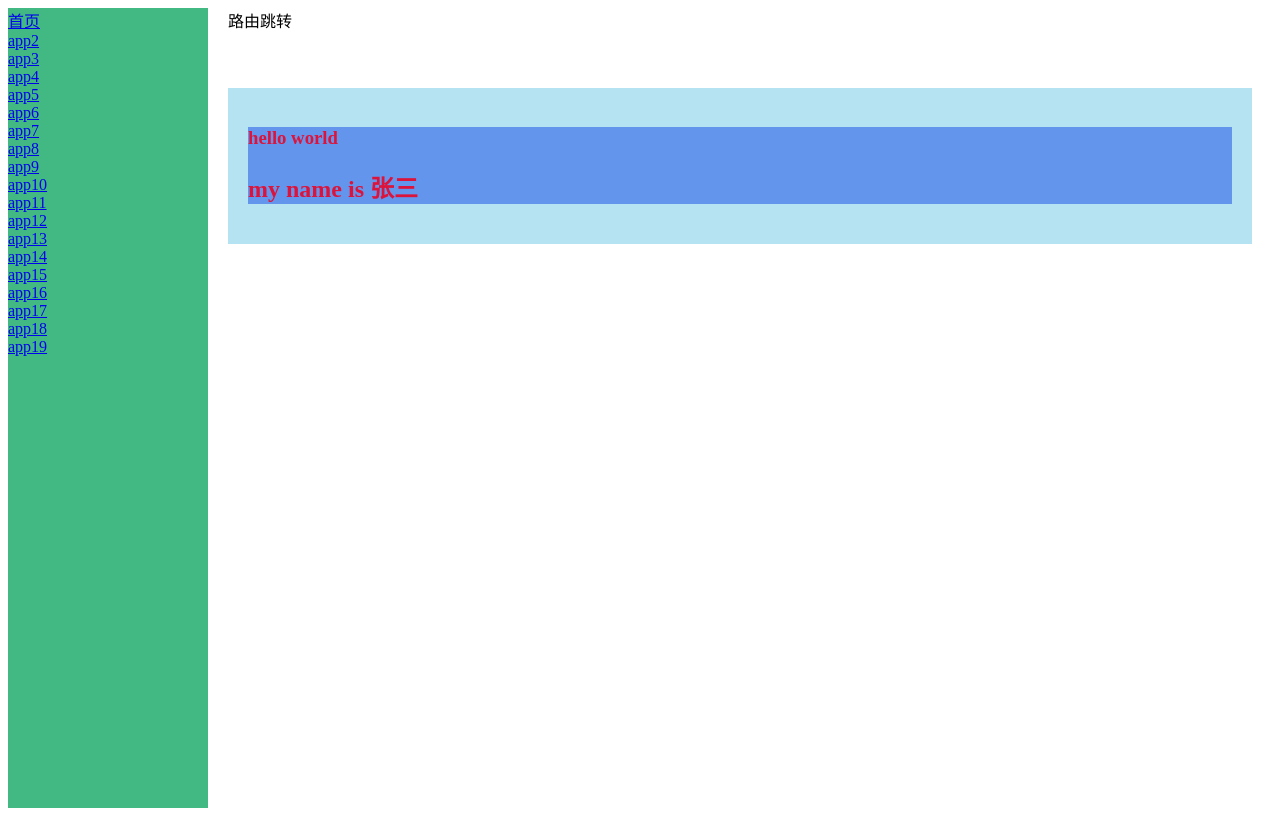
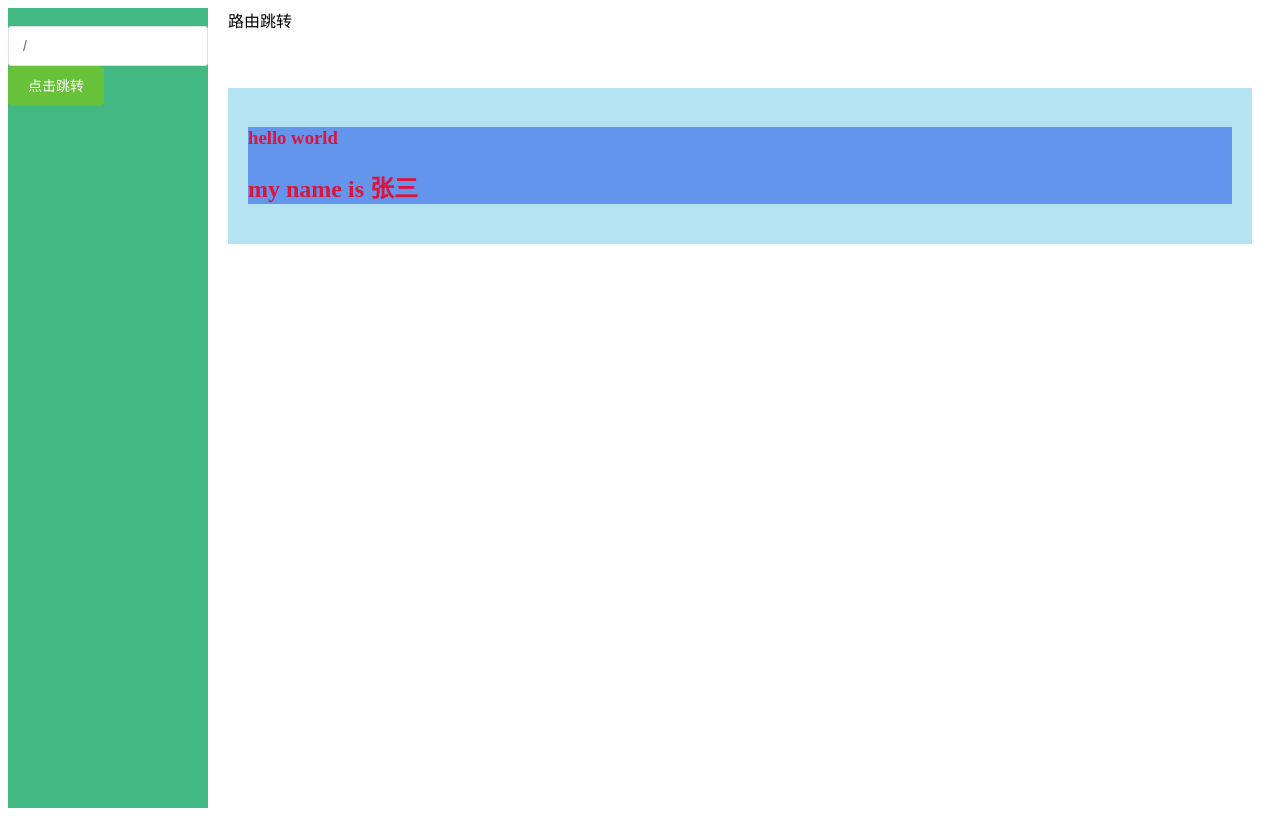
Before and after one commit to maomao124/vue-test, a Vue app: page /#/ in a window 1280 px wide. Built offline with nearby package versions, Linux system fonts and the light colour scheme.

Commit message:
提交-Vue-Router js代码跳转

```diff
--- /dev/null
+++ b/src/App22.vue
@@ -0,0 +1,61 @@
+<template>
+
+  <el-container>
+    <el-aside width="200px">
+      <div className="link">
+
+        <br>
+        <el-input type="text" size="large" autocomplete="false" v-model="to"/>
+        <br>
+        <el-button type="success" size="large" @click="go">点击跳转</el-button>
+
+      </div>
+    </el-aside>
+    <el-container>
+      <el-header>路由跳转</el-header>
+      <el-main>
+        <div className="all">
+          <router-view className="r"></router-view>
+        </div>
+      </el-main>
+    </el-container>
+  </el-container>
+
+</template>
+
+<script>
+export default {
+  name: "App22",
+  data()
+  {
+    return {
+      to: "/",
+    }
+  },
+  methods:
+      {
+        go()
+        {
+          console.log("跳转到：" + this.to)
+          this.$router.push(this.to);
+        }
+      }
+
+}
+</script>
+
+<style scoped>
+.all {
+  padding: 20px;
+  background: #b5e3f1;
+}
+
+.r {
+  background: cornflowerblue;
+}
+
+.link {
+  background: #42b983;
+  height: 100vh;
+}
+</style>
--- a/src/main.js
+++ b/src/main.js
@@ -3,7 +3,7 @@ import { createApp } from 'vue'
 import ElementPlus from 'element-plus'
 import 'element-plus/dist/index.css'
 
-import App from './App21.vue'
+import App from './App22.vue'
 import Router1 from '@/router/Router1'
 
 const app = createApp(App)
```
